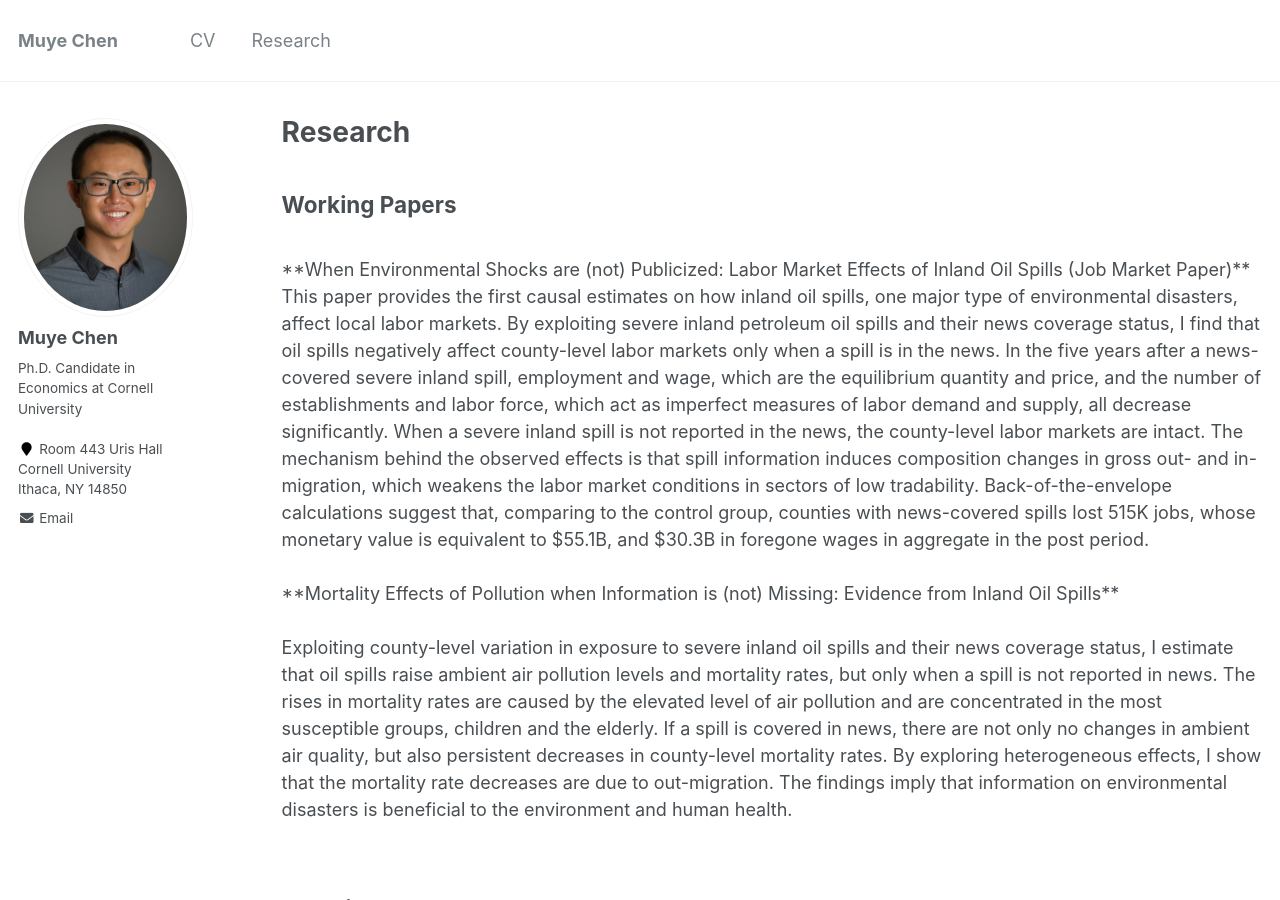
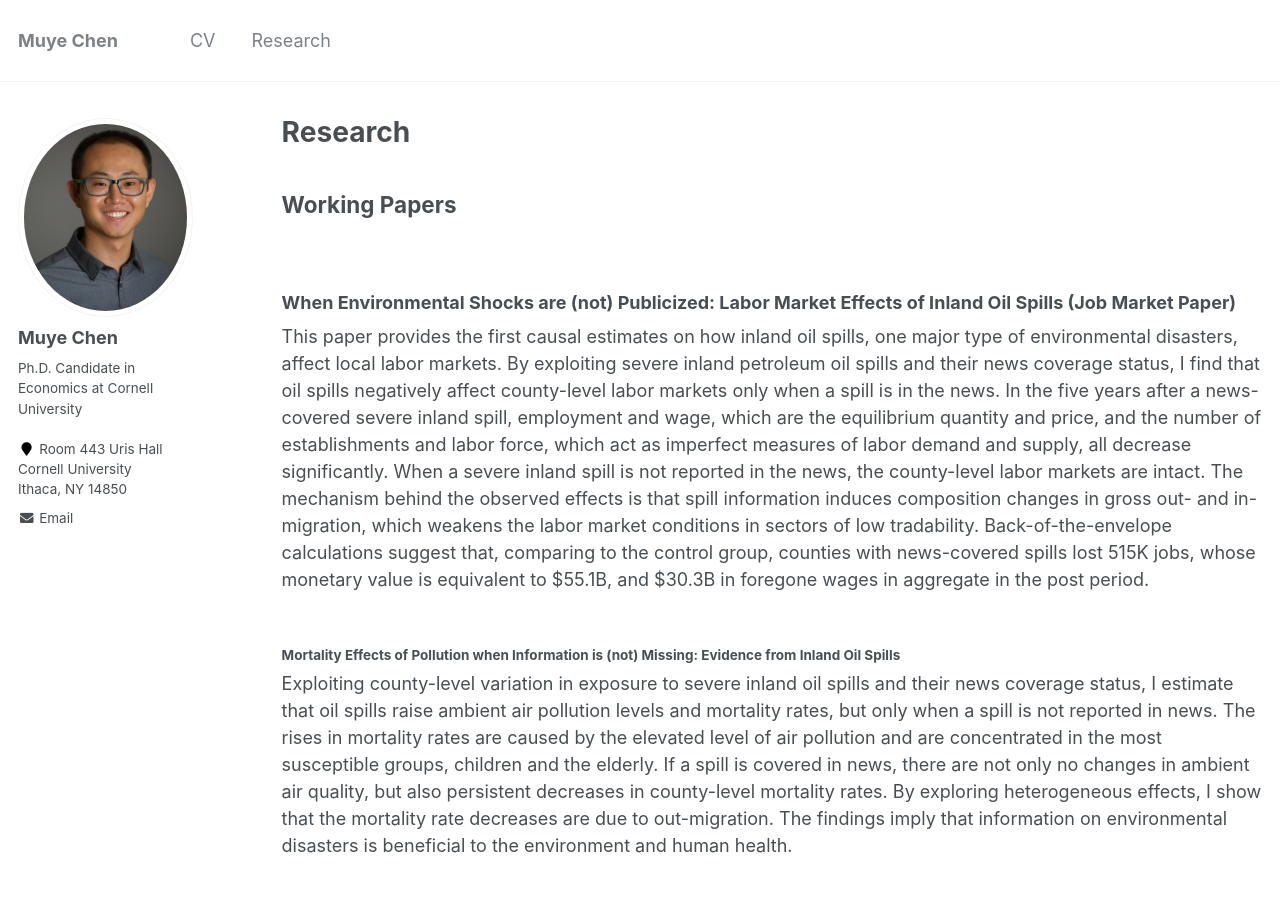
Before and after one commit to muyechenecon/muyechenecon.github.io, a Jekyll site: the page built from _pages/research.md, in a window 1280 px wide and 900 px high. Built offline with Jekyll 4.4.1, drawn with Linux system fonts in a browser that asks for light colours.

```diff
--- a/_pages/research.md
+++ b/_pages/research.md
@@ -15,21 +15,21 @@ author_profile: true
 Revise & resubmit, <i> American Economic Journal: Economic Policy </i> </p> </div> <br>
 -->
 
-<div>**When Environmental Shocks are (not) Publicized: Labor Market Effects of Inland Oil Spills (Job Market Paper)**</div>
+<div><h3>When Environmental Shocks are (not) Publicized: Labor Market Effects of Inland Oil Spills (Job Market Paper)</h3></div>
 <div>This paper provides the first causal estimates on how inland oil spills, one major type of environmental disasters, affect local labor markets. By exploiting severe inland petroleum oil spills and their news coverage status, I find that oil spills negatively affect county-level labor markets only when a spill is in the news. In the five years after a news-covered severe inland spill, employment and wage, which are the equilibrium quantity and price, and the number of establishments and labor force, which act as imperfect measures of labor demand and supply, all decrease significantly. When a severe inland spill is not reported in the news, the county-level labor markets are intact. The mechanism behind the observed effects is that spill information induces composition changes in gross out- and in-migration, which weakens the labor market conditions in sectors of low tradability. Back-of-the-envelope calculations suggest that, comparing to the control group, counties with news-covered spills lost 515K jobs, whose monetary value is equivalent to \$55.1B, and \$30.3B in foregone wages in aggregate in the post period.</div> <br>
 
 
-<div>**Mortality Effects of Pollution when Information is (not) Missing: Evidence from Inland Oil Spills**</div><br>
+<div><h4>Mortality Effects of Pollution when Information is (not) Missing: Evidence from Inland Oil Spills</h4></div>
 <div> Exploiting county-level variation in exposure to severe inland oil spills and their news coverage status, I estimate that oil spills raise ambient air pollution levels and mortality rates, but only when a spill is not reported in news. The rises in mortality rates are caused by the elevated level of air pollution and are concentrated in the most susceptible groups, children and the elderly. If a spill is covered in news, there are not only no changes in ambient air quality, but also persistent decreases in county-level mortality rates. By exploring heterogeneous effects, I show that the mortality rate decreases are due to out-migration. The findings imply that information on environmental disasters is beneficial to the environment and human health.</div> <br>
 </p>
 
 <p id="1.5-spaced" style="line-height: 150%;">
 <h2> Work in Progress </h2><br>
-<div>**Local Multipliers of Green Jobs**</div><br>
+<div>**Local Multipliers of Green Jobs**</div>
 </p>
 
 <p id="1.5-spaced" style="line-height: 150%;">
 <h2> Publications </h2><br>
-<div><a href="https://pubsonline.informs.org/doi/abs/10.1287/deca.2020.0417">**Collective Choice May Tell Nothing About Anyone’s Individual Preferences**</a>
+<div><a href="https://pubsonline.informs.org/doi/abs/10.1287/deca.2020.0417">**Collective Choice May Tell Nothing About Anyone’s Individual Preferences**</a><br>
  Chen, M., M. Regenwetter, and C. P. Davis-Stober, 2021, <i>Decision Analysis</i>, 18(1):1-24.</div>
 </p>
```
